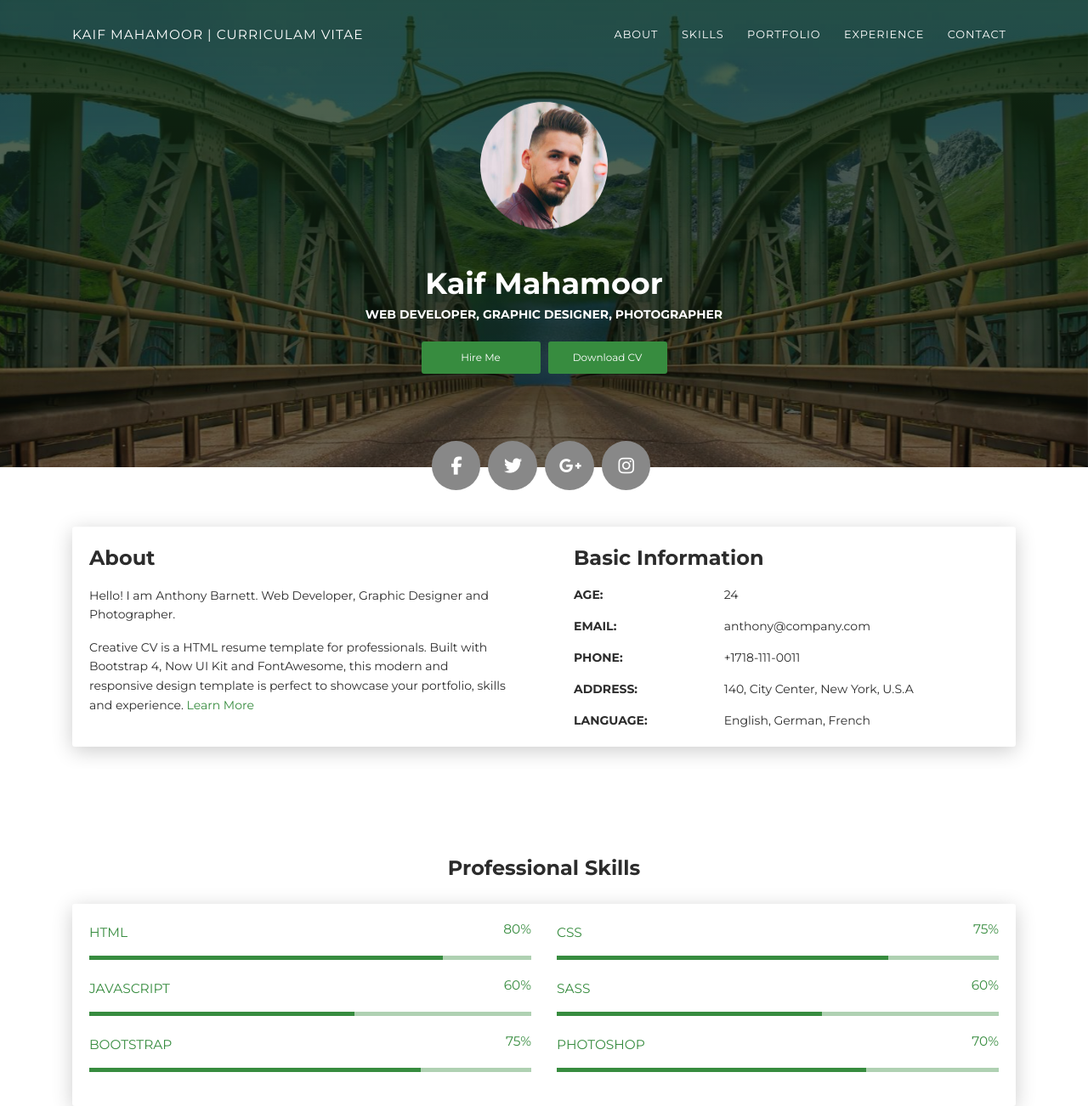
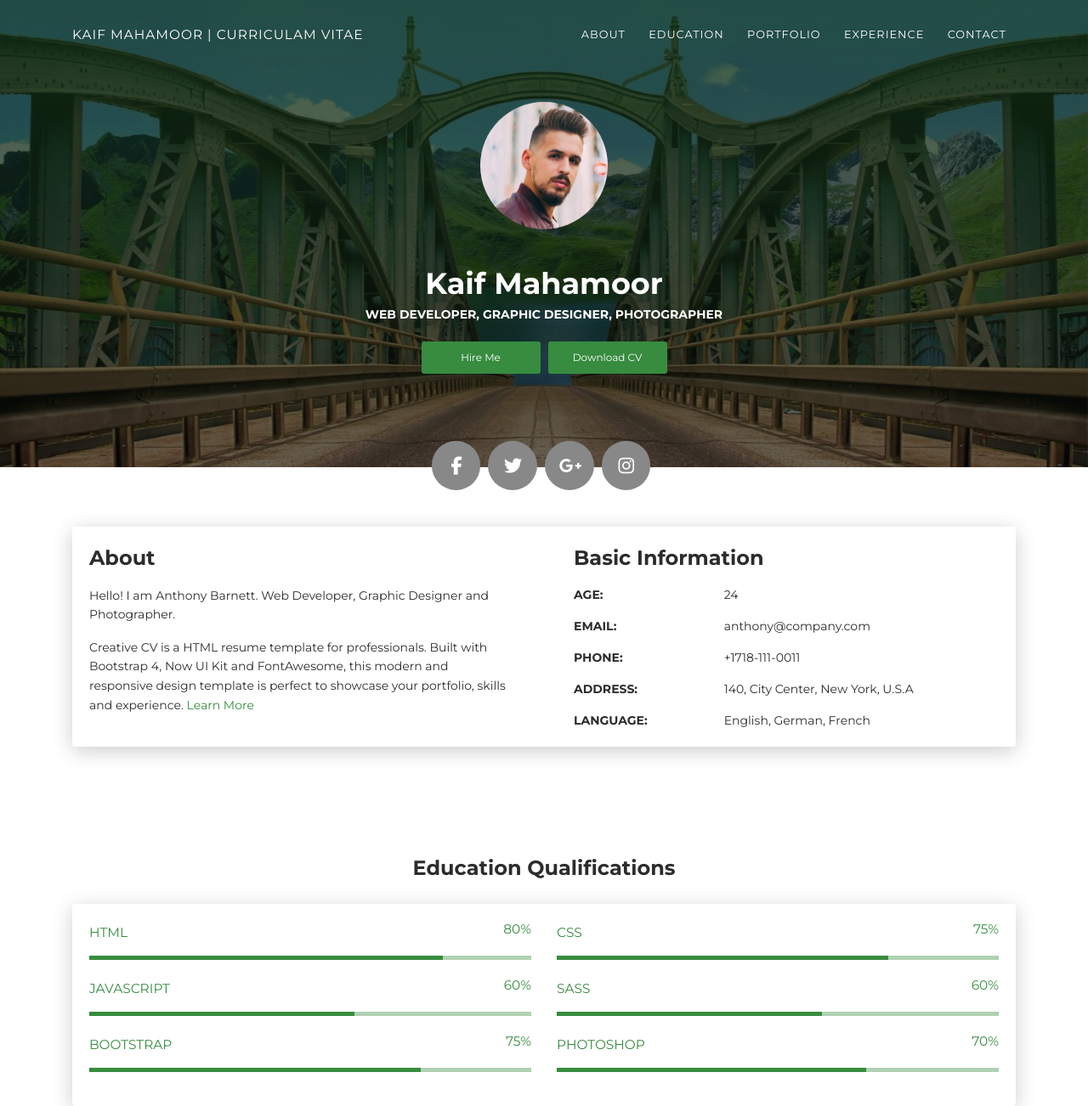
Before and after one commit to KaifMahamoor/OnlineCV, a plain HTML site: page index.html in a window 1280 px wide. Shown: the top 1302 px of the page at 85% size. Drawn offline with Linux system fonts and the light colour scheme.

Commit message:
Changed skill to education

```diff
--- a/index.html
+++ b/index.html
@@ -23,7 +23,7 @@
             <div class="collapse navbar-collapse justify-content-end" id="navigation">
               <ul class="navbar-nav">
                 <li class="nav-item"><a class="nav-link smooth-scroll" href="#about">About</a></li>
-                <li class="nav-item"><a class="nav-link smooth-scroll" href="#skill">Skills</a></li>
+                <li class="nav-item"><a class="nav-link smooth-scroll" href="#education">Education</a></li>
                 <li class="nav-item"><a class="nav-link smooth-scroll" href="#portfolio">Portfolio</a></li>
                 <li class="nav-item"><a class="nav-link smooth-scroll" href="#experience">Experience</a></li>
                 <li class="nav-item"><a class="nav-link smooth-scroll" href="#contact">Contact</a></li>
@@ -94,9 +94,9 @@
     </div>
   </div>
 </div>
-<div class="section" id="skill">
+<div class="section" id="education">
   <div class="container">
-    <div class="h4 text-center mb-4 title">Professional Skills</div>
+    <div class="h4 text-center mb-4 title">Education Qualifications</div>
     <div class="card" data-aos="fade-up" data-aos-anchor-placement="top-bottom">
       <div class="card-body">
         <div class="row">
```
